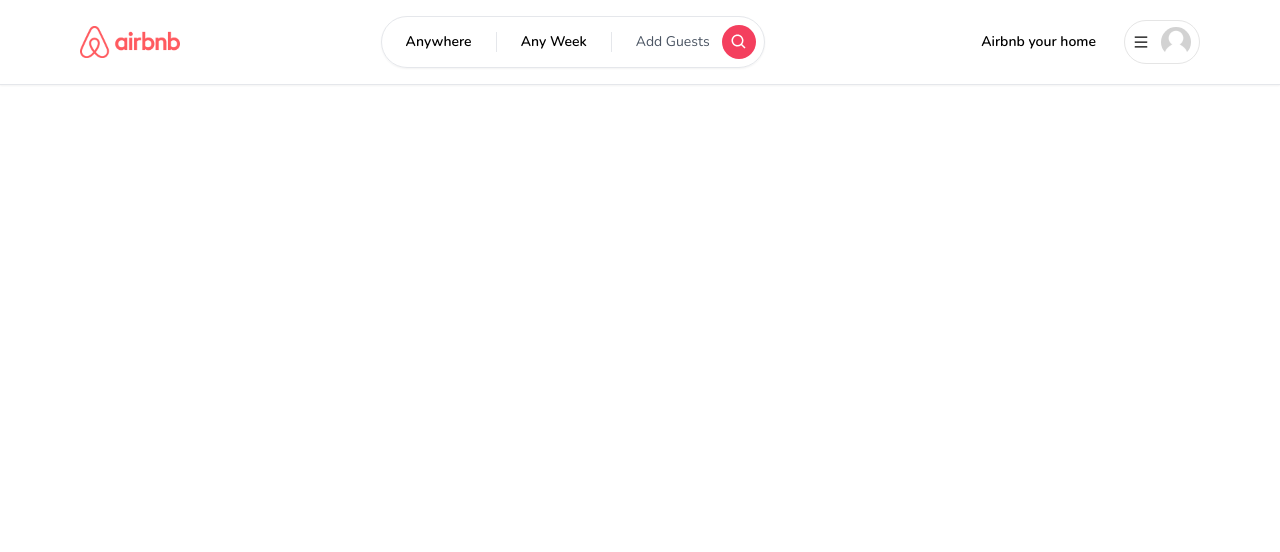
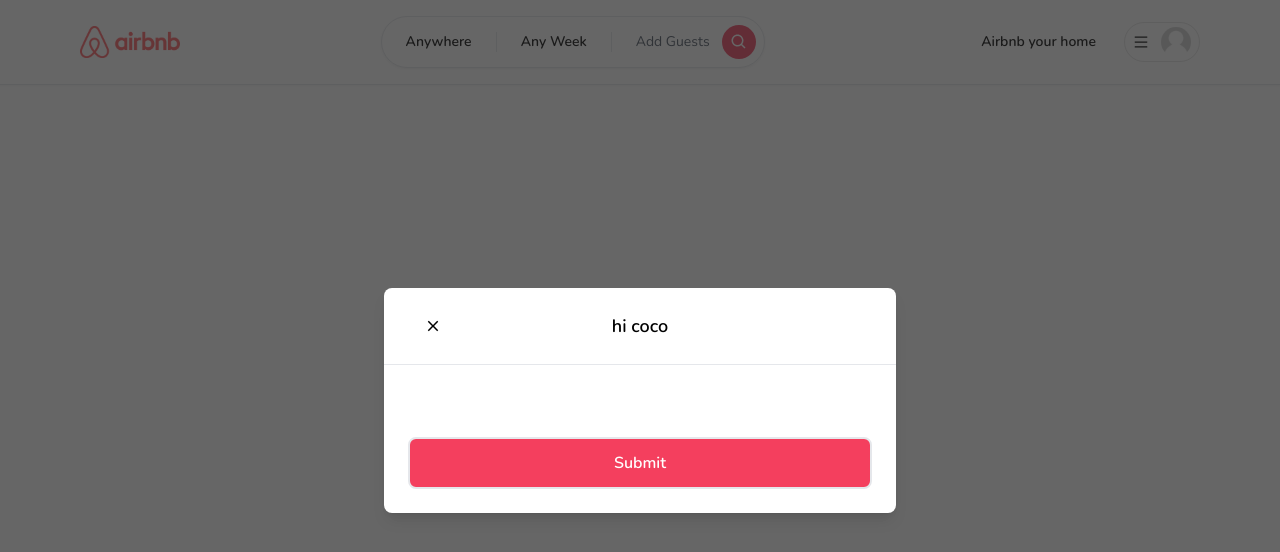
Before and after one commit to cocozzang/airbnb-clone, a Next.js app: page / in a window 1280 px wide. Shown: the top 552 px of the page. Built offline with nearby package versions, Linux system fonts and the light colour scheme.

Commit message:
format:  linting, formatting tailwind-css
install eslint-plugin-tailwindcss, prettier-plugin-tailwindcss

```diff
--- a/package.json
+++ b/package.json
@@ -24,6 +24,7 @@
     "typescript": "5.0.4"
   },
   "devDependencies": {
+    "eslint-plugin-tailwindcss": "^3.12.0",
     "prettier": "^2.8.8",
     "prettier-plugin-tailwindcss": "^0.3.0"
   }
--- a/src/app/layout.tsx
+++ b/src/app/layout.tsx
@@ -1,14 +1,15 @@
-import "./globals.css"
-import { Nunito } from "next/font/google"
-import Navbar from "@/components/navbar/Navbar"
+import './globals.css'
+import { Nunito } from 'next/font/google'
+import Navbar from '@/components/navbar/Navbar'
+import Modal from '@/components/modals/Modal'
 
 const font = Nunito({
-  subsets: ["latin"],
+  subsets: ['latin'],
 })
 
 export const metadata = {
-  title: "Airbnb",
-  description: "Airbnb clone",
+  title: 'Airbnb',
+  description: 'Airbnb clone',
 }
 
 export default function RootLayout({
@@ -19,6 +20,7 @@
   return (
     <html lang="en">
       <body className={font.className}>
+        <Modal actionLabel="Submit" isOpen title="hi coco" />
         <Navbar />
         {children}
       </body>
--- /dev/null
+++ b/src/components/Button.tsx
@@ -0,0 +1,40 @@
+'use client'
+
+import { IconType } from 'react-icons/lib/esm/iconBase'
+
+interface ButtonProps {
+  label: string
+  onClick: (e: React.MouseEvent<HTMLButtonElement>) => void
+  disabled?: boolean
+  outline?: boolean
+  small?: boolean
+  icon?: IconType
+}
+
+export default function Button({
+  label,
+  onClick,
+  disabled,
+  outline,
+  small,
+  icon: Icon,
+}: ButtonProps) {
+  return (
+    <button
+      onClick={onClick}
+      disabled={disabled}
+      className={`relative w-full rounded-lg transition hover:opacity-80 disabled:cursor-not-allowed disabled:opacity-70
+      ${outline ? 'bg-white' : 'bg-rose-500'}
+      ${outline ? 'border-black' : 'bg-rose-500'}
+      ${outline ? 'text-black' : 'text-white'}
+      ${small ? 'py-1' : 'py-3'}
+      ${small ? 'text-sm' : 'text-base'}
+      ${small ? 'font-light' : 'font-semibold'}
+      ${small ? 'border-[1px]' : 'border-2'}
+      `}
+    >
+      {Icon && <Icon size={24} className="absolute left-4 top-3" />}
+      {label}
+    </button>
+  )
+}
--- /dev/null
+++ b/src/components/modals/Modal.tsx
@@ -0,0 +1,121 @@
+'use client'
+
+import { useState, useEffect, useCallback } from 'react'
+
+import { IoMdClose } from 'react-icons/io'
+import Button from '../Button'
+
+interface ModalProps {
+  isOpen?: boolean
+  onClose: () => void
+  onSubmit: () => void
+  title?: string
+  body?: React.ReactElement
+  footer?: React.ReactElement
+  actionLabel: string
+  disabled?: boolean
+  secondaryAction?: () => void
+  secondaryActionLabel?: string
+}
+
+export default function Modal({
+  isOpen,
+  onClose,
+  onSubmit,
+  title,
+  body,
+  footer,
+  actionLabel,
+  disabled,
+  secondaryAction,
+  secondaryActionLabel,
+}: ModalProps) {
+  const [showModal, setShowModal] = useState(isOpen)
+
+  useEffect(() => {
+    setShowModal(isOpen)
+  }, [isOpen])
+
+  const handleClose = useCallback(() => {
+    if (disabled) {
+      return
+    }
+    setShowModal(false)
+    setTimeout(() => {
+      onClose()
+    }, 300)
+  }, [disabled, onClose])
+
+  const handleSubmit = useCallback(() => {
+    if (disabled) {
+      return
+    }
+
+    onSubmit()
+  }, [disabled, onSubmit])
+
+  const handleSecondaryAction = useCallback(() => {
+    if (disabled || !secondaryAction) {
+      return
+    }
+
+    secondaryAction()
+  }, [disabled, secondaryAction])
+
+  if (!isOpen) {
+    return null
+  }
+
+  return (
+    <>
+      <div className="fixed inset-0 z-50 flex items-center justify-center overflow-y-auto overflow-x-hidden bg-neutral-800/70 outline-none focus:outline-none">
+        <div className="relative mx-auto my-6 h-full w-full md:h-auto md:w-4/6 lg:h-auto lg:w-3/6 xl:w-2/5">
+          {/* CONTENT */}
+          <div
+            className={`
+              h-full
+              transition
+              duration-300
+              ${showModal ? 'translate-y-0' : 'translate-y-full'}
+              ${showModal ? 'opacity-100' : 'opacity-0'}
+            `}
+          >
+            <div className="relative flex h-full w-full flex-col rounded-lg border-0 bg-white shadow-lg outline-none transition focus:outline-none md:h-auto lg:h-auto">
+              {/* HEADER */}
+              <div className="relative flex items-center justify-center rounded-t border-b-[1px] p-6">
+                <button
+                  onClick={handleClose}
+                  className="absolute left-9 border-0 p-1 transition hover:opacity-70"
+                >
+                  <IoMdClose size={18} />
+                </button>
+                <div className="text-lg font-semibold">{title}</div>
+              </div>
+              {/* BODY */}
+              <div className="relative flex-auto p-6">{body}</div>
+              {/* FOOTER */}
+              <div className="flex flex-col gap-2 p-6">
+                <div className="flex w-full flex-row items-center gap-4">
+                  {secondaryAction && secondaryActionLabel && (
+                    <Button
+                      outline
+                      disabled={disabled}
+                      label={secondaryActionLabel}
+                      onClick={handleSecondaryAction}
+                    />
+                  )}
+
+                  <Button
+                    disabled={disabled}
+                    label={actionLabel}
+                    onClick={handleSubmit}
+                  />
+                </div>
+              </div>
+            </div>
+          </div>
+        </div>
+      </div>
+    </>
+  )
+}
--- a/src/components/navbar/Logo.tsx
+++ b/src/components/navbar/Logo.tsx
@@ -1,16 +1,16 @@
-"use client"
+'use client'
 
-import Image from "next/image"
-import { useRouter } from "next/navigation"
+import Image from 'next/image'
+import { useRouter } from 'next/navigation'
 
-import React from "react"
+import React from 'react'
 
 export default function Logo() {
   const router = useRouter
   return (
     <Image
       alt="Logo"
-      className="hidden md:block cursor-pointer"
+      className="hidden cursor-pointer md:block"
       height="100"
       width="100"
       src="/images/logo.png"
--- a/src/components/navbar/UserMenu.tsx
+++ b/src/components/navbar/UserMenu.tsx
@@ -1,6 +1,6 @@
 'use client'
 
-import React from 'react'
+import React, { useMemo } from 'react'
 import { useState, useCallback } from 'react'
 import { AiOutlineMenu } from 'react-icons/ai'
 import Avatar from '../Avatar'
@@ -15,7 +15,7 @@
 
   return (
     <div className="relative">
-      <div className="itens-center flex flex-row gap-3">
+      <div className="flex flex-row items-center gap-3">
         <div
           onClick={() => {}}
           className="hidden cursor-pointer rounded-full px-4 py-3 text-sm font-semibold transition hover:bg-neutral-100 md:block"
```
Also changed, not shown: src/components/Container.tsx (+1 -10 lines), .eslintrc.json, 1 other file (tests, documents, lock files or other folders).
